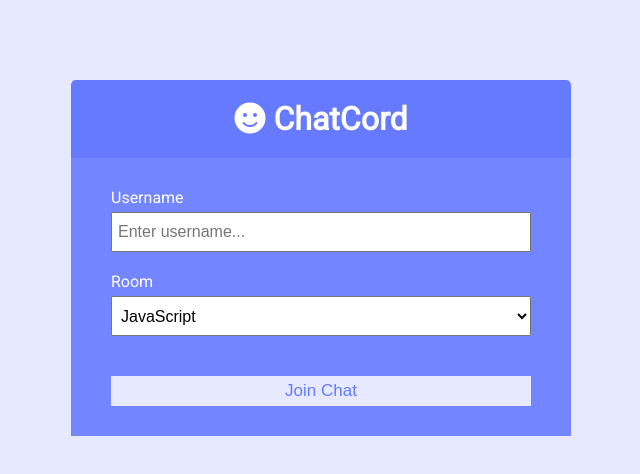
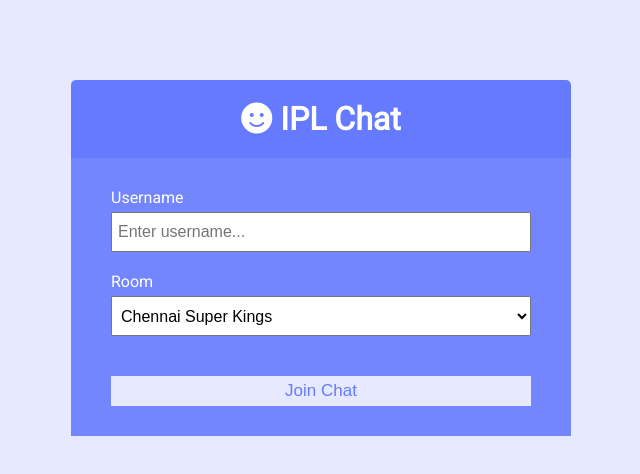
Before and after one commit to db-surya/iplchat, a website: page public/index.html in a window 1280 px wide. Shown: the whole page, without its empty margins (319-959 px from the left). Drawn offline with Linux system fonts and the light colour scheme.

Commit message:
changed to ipl chat

```diff
--- a/public/index.html
+++ b/public/index.html
@@ -11,12 +11,12 @@
 			crossorigin="anonymous"
 		/>
 		<link rel="stylesheet" href="css/style.css" />
-		<title>ChatCord App</title>
+		<title>IPL Chat App</title>
 	</head>
 	<body>
 		<div class="join-container">
 			<header class="join-header">
-				<h1><i class="fas fa-smile"></i> ChatCord</h1>
+				<h1><i class="fas fa-smile"></i> IPL Chat</h1>
 			</header>
 			<main class="join-main">
 				<form action="chat.html">
@@ -33,12 +33,12 @@
 					<div class="form-control">
 						<label for="room">Room</label>
 						<select name="room" id="room">
-							<option value="JavaScript">JavaScript</option>
-							<option value="Python">Python</option>
-							<option value="PHP">PHP</option>
-							<option value="C#">C#</option>
-							<option value="Ruby">Ruby</option>
-							<option value="Java">Java</option>
+							<option value="CSK">Chennai Super Kings</option>
+							<option value="RCB">Royal Challengers Banglore</option>
+							<option value="MI">Mumbai Indians</option>
+							<option value="LSG">Lucknow Super Giants</option>
+							<option value="GT">Gujarat Titans</option>
+							<option value="SRH">Sun Risers Hyderabad</option>
 						</select>
 					</div>
 					<button type="submit" class="btn">Join Chat</button>
```
Also changed, not shown: public/chat.html (+2 -2 lines).
